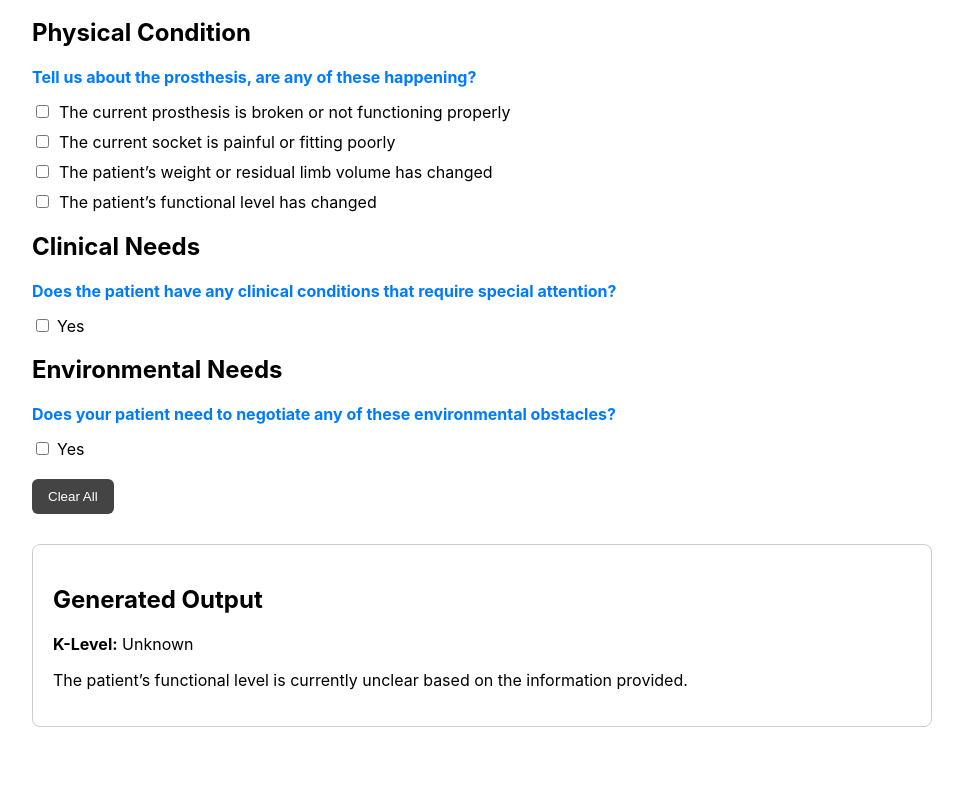
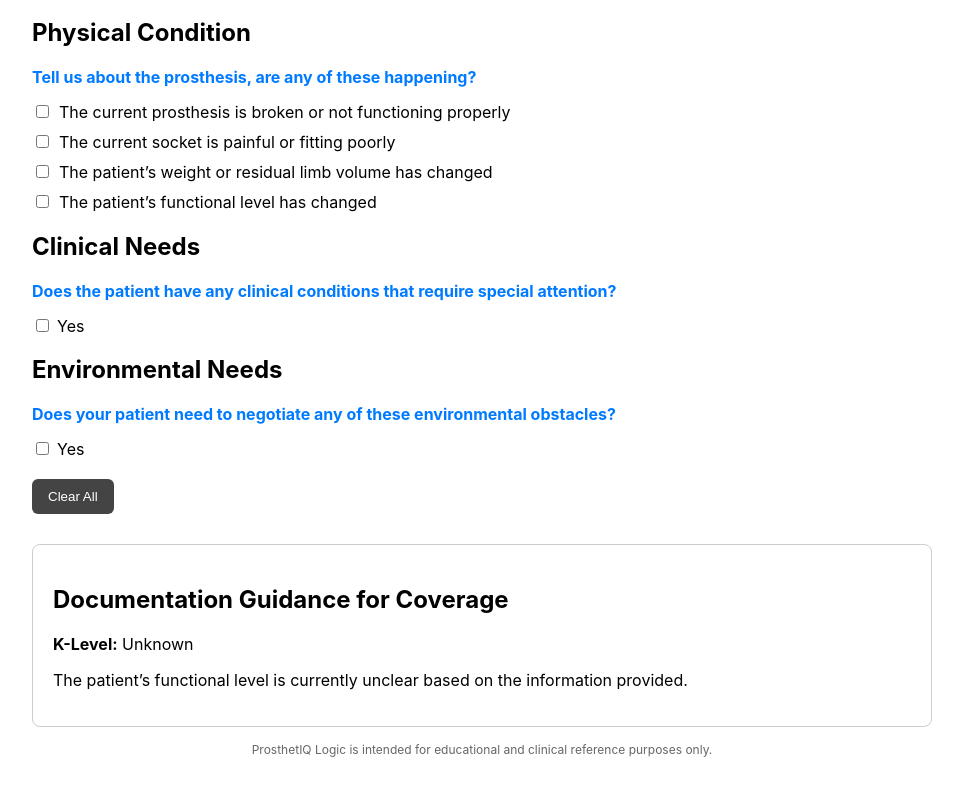
Before and after one commit to klapierre5-cpo/prosthetiq-logic, a React (Create React App) app: page / in a window 1280 px wide. Shown: the part 457-1252 px from the top of the page, without its empty margins (158-1121 px from the left). Before the commit the page ends 1214 px from the top, so only its background shows below. Built offline with nearby package versions, Linux system fonts and the light colour scheme.

Commit message:
Update Logic output heading and add disclaimer

```diff
--- a/src/App.js
+++ b/src/App.js
@@ -339,7 +339,7 @@ function App() {
           borderRadius: '8px',
         }}
       >
-        <h2>Generated Output</h2>
+        <h2>Documentation Guidance for Coverage</h2>
         <p>
           <strong>K-Level:</strong> {kLevel}
         </p>
@@ -349,6 +349,17 @@ function App() {
         {environmentalSentence && <p>{environmentalSentence}</p>}
         {closingSentence && <p>{closingSentence}</p>}
       </div>
+
+      <p
+        style={{
+          marginTop: '15px',
+          fontSize: '12px',
+          color: '#666',
+          textAlign: 'center',
+        }}
+      >
+        ProsthetIQ Logic is intended for educational and clinical reference purposes only.
+      </p>
     </div>
   );
 }
```
